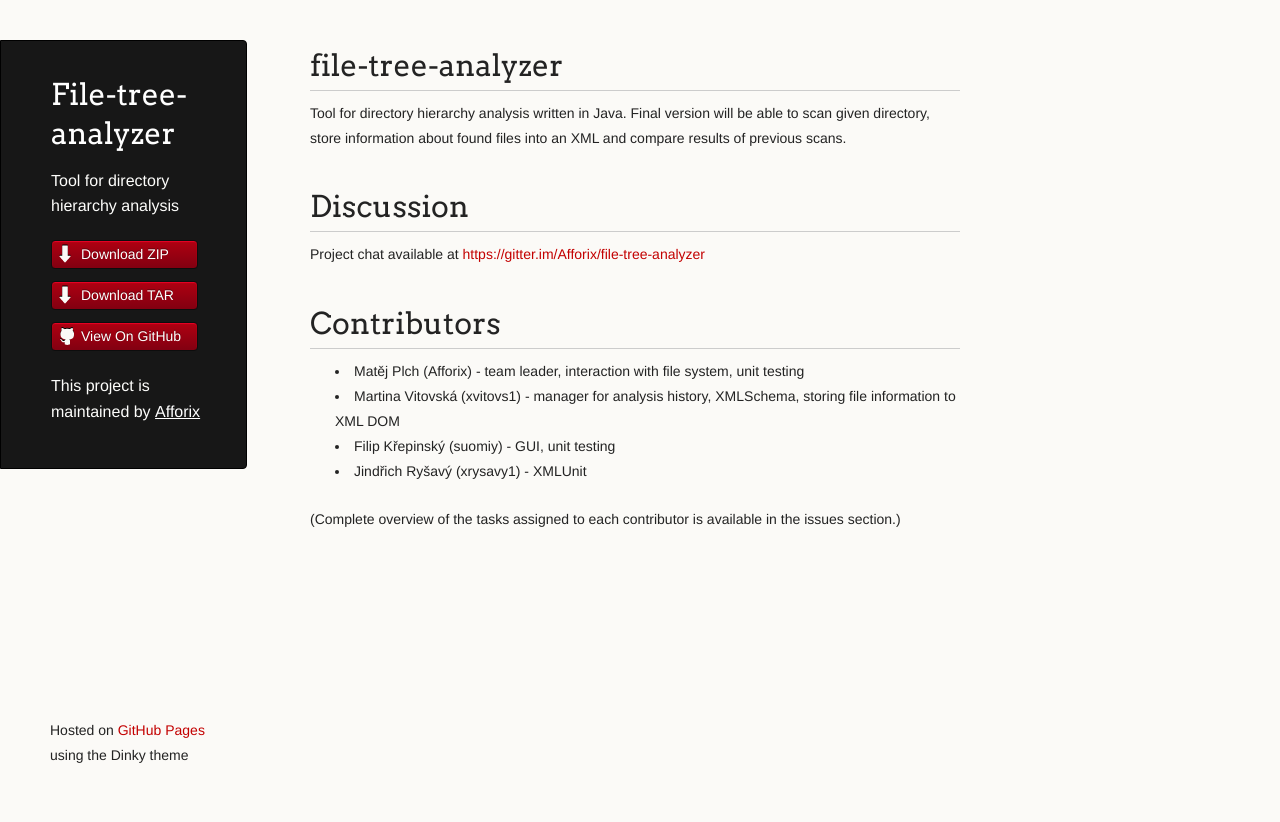
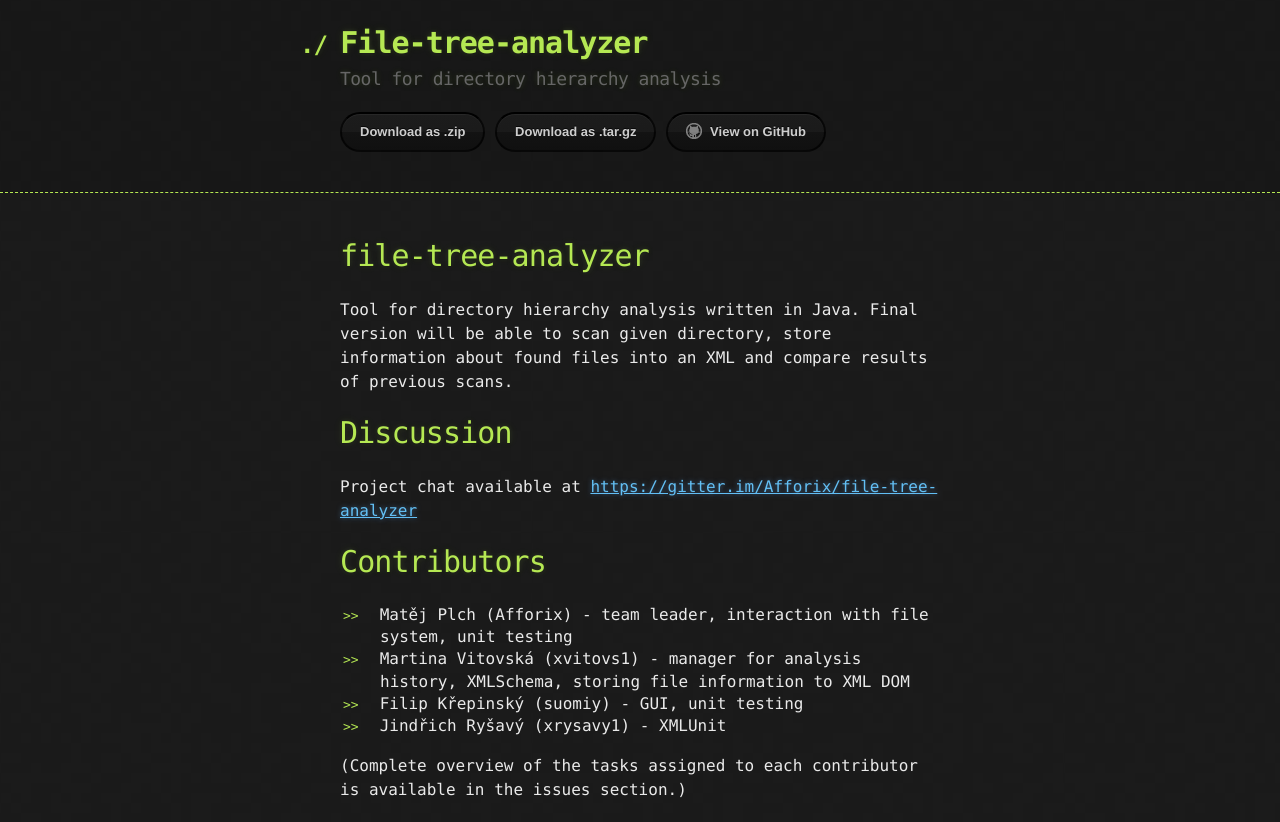
Before and after one commit to Afforix/file-tree-analyzer, a plain HTML site: page index.html in a window 1280 px wide. Before the commit the page ends 800 px from the top, so only its background shows below. Drawn offline with Linux system fonts and the light colour scheme.

Commit message:
Create gh-pages branch via GitHub

```diff
--- a/index.html
+++ b/index.html
@@ -1,35 +1,33 @@
-<!doctype html>
+<!DOCTYPE html>
 <html>
   <head>
-    <meta charset="utf-8">
+    <meta charset='utf-8'>
     <meta http-equiv="X-UA-Compatible" content="chrome=1">
+
+    <link rel="stylesheet" type="text/css" href="stylesheets/stylesheet.css" media="screen" />
+    <link rel="stylesheet" type="text/css" href="stylesheets/pygment_trac.css" media="screen" />
+    <link rel="stylesheet" type="text/css" href="stylesheets/print.css" media="print" />
+
     <title>File-tree-analyzer by Afforix</title>
+  </head>
 
-    <link rel="stylesheet" href="stylesheets/styles.css">
-    <link rel="stylesheet" href="stylesheets/pygment_trac.css">
-    <script src="javascripts/scale.fix.js"></script>
-    <meta name="viewport" content="width=device-width, initial-scale=1, user-scalable=no">
-    <!--[if lt IE 9]>
-    <script src="//html5shiv.googlecode.com/svn/trunk/html5.js"></script>
-    <![endif]-->
-  </head>
   <body>
-    <div class="wrapper">
-      <header>
-        <h1 class="header">File-tree-analyzer</h1>
-        <p class="header">Tool for directory hierarchy analysis</p>
 
-        <ul>
-          <li class="download"><a class="buttons" href="https://github.com/Afforix/file-tree-analyzer/zipball/master">Download ZIP</a></li>
-          <li class="download"><a class="buttons" href="https://github.com/Afforix/file-tree-analyzer/tarball/master">Download TAR</a></li>
-          <li><a class="buttons github" href="https://github.com/Afforix/file-tree-analyzer">View On GitHub</a></li>
-        </ul>
+    <header>
+      <div class="container">
+        <h1>File-tree-analyzer</h1>
+        <h2>Tool for directory hierarchy analysis</h2>
 
-        <p class="header">This project is maintained by <a class="header name" href="https://github.com/Afforix">Afforix</a></p>
+        <section id="downloads">
+          <a href="https://github.com/Afforix/file-tree-analyzer/zipball/master" class="btn">Download as .zip</a>
+          <a href="https://github.com/Afforix/file-tree-analyzer/tarball/master" class="btn">Download as .tar.gz</a>
+          <a href="https://github.com/Afforix/file-tree-analyzer" class="btn btn-github"><span class="icon"></span>View on GitHub</a>
+        </section>
+      </div>
+    </header>
 
-
-      </header>
-      <section>
+    <div class="container">
+      <section id="main_content">
         <h1>
 <a name="file-tree-analyzer" class="anchor" href="#file-tree-analyzer"><span class="octicon octicon-link"></span></a>file-tree-analyzer</h1>
 
@@ -50,11 +48,8 @@
 <li>Jindřich Ryšavý (xrysavy1) - XMLUnit</li>
 </ul><p>(Complete overview of the tasks assigned to each contributor is available in the issues section.)</p>
       </section>
-      <footer>
-        <p><small>Hosted on <a href="http://pages.github.com">GitHub Pages</a> using the Dinky theme</small></p>
-      </footer>
     </div>
-    <!--[if !IE]><script>fixScale(document);</script><![endif]-->
+
 
   </body>
 </html>
--- /dev/null
+++ b/javascripts/main.js
@@ -0,0 +1 @@
+console.log('This would be the main JS file.');
--- a/stylesheets/pygment_trac.css
+++ b/stylesheets/pygment_trac.css
@@ -1,4 +1,3 @@
-.highlight  { background: #ffffff; }
 .highlight .c { color: #999988; font-style: italic } /* Comment */
 .highlight .err { color: #a61717; background-color: #e3d2d2 } /* Error */
 .highlight .k { font-weight: bold } /* Keyword */
@@ -35,7 +34,7 @@
 .highlight .ne { color: #990000; font-weight: bold } /* Name.Exception */
 .highlight .nf { color: #990000; font-weight: bold } /* Name.Function */
 .highlight .nn { color: #555555 } /* Name.Namespace */
-.highlight .nt { color: #000080 } /* Name.Tag */
+.highlight .nt { color: #CBDFFF } /* Name.Tag */
 .highlight .nv { color: #008080 } /* Name.Variable */
 .highlight .ow { font-weight: bold } /* Operator.Word */
 .highlight .w { color: #bbbbbb } /* Text.Whitespace */
--- /dev/null
+++ b/stylesheets/stylesheet.css
@@ -0,0 +1,247 @@
+body {
+  margin: 0;
+  padding: 0;
+  background: #151515 url("../images/bkg.png") 0 0;
+  color: #eaeaea;
+  font: 16px;
+  line-height: 1.5;
+  font-family: Monaco, "Bitstream Vera Sans Mono", "Lucida Console", Terminal, monospace;
+}
+
+/* General & 'Reset' Stuff */
+
+.container {
+  width: 90%;
+  max-width: 600px;
+  margin: 0 auto;
+}
+
+section {
+  display: block;
+  margin: 0 0 20px 0;
+}
+
+h1, h2, h3, h4, h5, h6 {
+  margin: 0 0 20px;
+}
+
+li {
+  line-height: 1.4 ;
+}
+
+/* Header, <header>
+   header   - container
+   h1       - project name
+   h2       - project description
+*/
+
+header {
+  background: rgba(0, 0, 0, 0.1);
+  width: 100%;
+  border-bottom: 1px dashed #b5e853;
+  padding: 20px 0;
+  margin: 0 0 40px 0;
+}
+
+header h1 {
+  font-size: 30px;
+  line-height: 1.5;
+  margin: 0 0 0 -40px;
+  font-weight: bold;
+  font-family: Monaco, "Bitstream Vera Sans Mono", "Lucida Console", Terminal, monospace;
+  color: #b5e853;
+  text-shadow: 0 1px 1px rgba(0, 0, 0, 0.1),
+               0 0 5px rgba(181, 232, 83, 0.1),
+               0 0 10px rgba(181, 232, 83, 0.1);
+  letter-spacing: -1px;
+  -webkit-font-smoothing: antialiased;
+}
+
+header h1:before {
+  content: "./ ";
+  font-size: 24px;
+}
+
+header h2 {
+  font-size: 18px;
+  font-weight: 300;
+  color: #666;
+}
+
+#downloads .btn {
+  display: inline-block;
+  text-align: center;
+  margin: 0;
+}
+
+/* Main Content
+*/
+
+#main_content {
+  width: 100%;
+  -webkit-font-smoothing: antialiased;
+}
+section img {
+  max-width: 100%
+}
+
+h1, h2, h3, h4, h5, h6 {
+  font-weight: normal;
+  font-family: Monaco, "Bitstream Vera Sans Mono", "Lucida Console", Terminal, monospace;
+  color: #b5e853;
+  letter-spacing: -0.03em;
+  text-shadow: 0 1px 1px rgba(0, 0, 0, 0.1),
+               0 0 5px rgba(181, 232, 83, 0.1),
+               0 0 10px rgba(181, 232, 83, 0.1);
+}
+
+#main_content h1 {
+  font-size: 30px;
+}
+
+#main_content h2 {
+  font-size: 24px;
+}
+
+#main_content h3 {
+  font-size: 18px;
+}
+
+#main_content h4 {
+  font-size: 14px;
+}
+
+#main_content h5 {
+  font-size: 12px;
+  text-transform: uppercase;
+  margin: 0 0 5px 0;
+}
+
+#main_content h6 {
+  font-size: 12px;
+  text-transform: uppercase;
+  color: #999;
+  margin: 0 0 5px 0;
+}
+
+dt {
+  font-style: italic;
+  font-weight: bold;
+}
+
+ul li {
+  list-style: none;
+}
+
+ul li:before {
+  content: ">>";
+  font-family: Monaco, "Bitstream Vera Sans Mono", "Lucida Console", Terminal, monospace;
+  font-size: 13px;
+  color: #b5e853;
+  margin-left: -37px;
+  margin-right: 21px;
+  line-height: 16px;
+}
+
+blockquote {
+  color: #aaa;
+  padding-left: 10px;
+  border-left: 1px dotted #666;
+}
+
+pre {
+  background: rgba(0, 0, 0, 0.9);
+  border: 1px solid rgba(255, 255, 255, 0.15);
+  padding: 10px;
+  font-size: 14px;
+  color: #b5e853;
+  border-radius: 2px;
+  -moz-border-radius: 2px;
+  -webkit-border-radius: 2px;
+  text-wrap: normal;
+  overflow: auto;
+  overflow-y: hidden;
+}
+
+table {
+  width: 100%;
+  margin: 0 0 20px 0;
+}
+
+th {
+  text-align: left;
+  border-bottom: 1px dashed #b5e853;
+  padding: 5px 10px;
+}
+
+td {
+  padding: 5px 10px;
+}
+
+hr {
+  height: 0;
+  border: 0;
+  border-bottom: 1px dashed #b5e853;
+  color: #b5e853;
+}
+
+/* Buttons
+*/
+
+.btn {
+  display: inline-block;
+  background: -webkit-linear-gradient(top, rgba(40, 40, 40, 0.3), rgba(35, 35, 35, 0.3) 50%, rgba(10, 10, 10, 0.3) 50%, rgba(0, 0, 0, 0.3));
+  padding: 8px 18px;
+  border-radius: 50px;
+  border: 2px solid rgba(0, 0, 0, 0.7);
+  border-bottom: 2px solid rgba(0, 0, 0, 0.7);
+  border-top: 2px solid rgba(0, 0, 0, 1);
+  color: rgba(255, 255, 255, 0.8);
+  font-family: Helvetica, Arial, sans-serif;
+  font-weight: bold;
+  font-size: 13px;
+  text-decoration: none;
+  text-shadow: 0 -1px 0 rgba(0, 0, 0, 0.75);
+  box-shadow: inset 0 1px 0 rgba(255, 255, 255, 0.05);
+}
+
+.btn:hover {
+  background: -webkit-linear-gradient(top, rgba(40, 40, 40, 0.6), rgba(35, 35, 35, 0.6) 50%, rgba(10, 10, 10, 0.8) 50%, rgba(0, 0, 0, 0.8));
+}
+
+.btn .icon {
+  display: inline-block;
+  width: 16px;
+  height: 16px;
+  margin: 1px 8px 0 0;
+  float: left;
+}
+
+.btn-github .icon {
+  opacity: 0.6;
+  background: url("../images/blacktocat.png") 0 0 no-repeat;
+}
+
+/* Links
+   a, a:hover, a:visited
+*/
+
+a {
+  color: #63c0f5;
+  text-shadow: 0 0 5px rgba(104, 182, 255, 0.5);
+}
+
+/* Clearfix */
+
+.cf:before, .cf:after {
+  content:"";
+  display:table;
+}
+
+.cf:after {
+  clear:both;
+}
+
+.cf {
+  zoom:1;
+}
```
Also changed, not shown: images/bkg.png (added), images/blacktocat.png (added).
